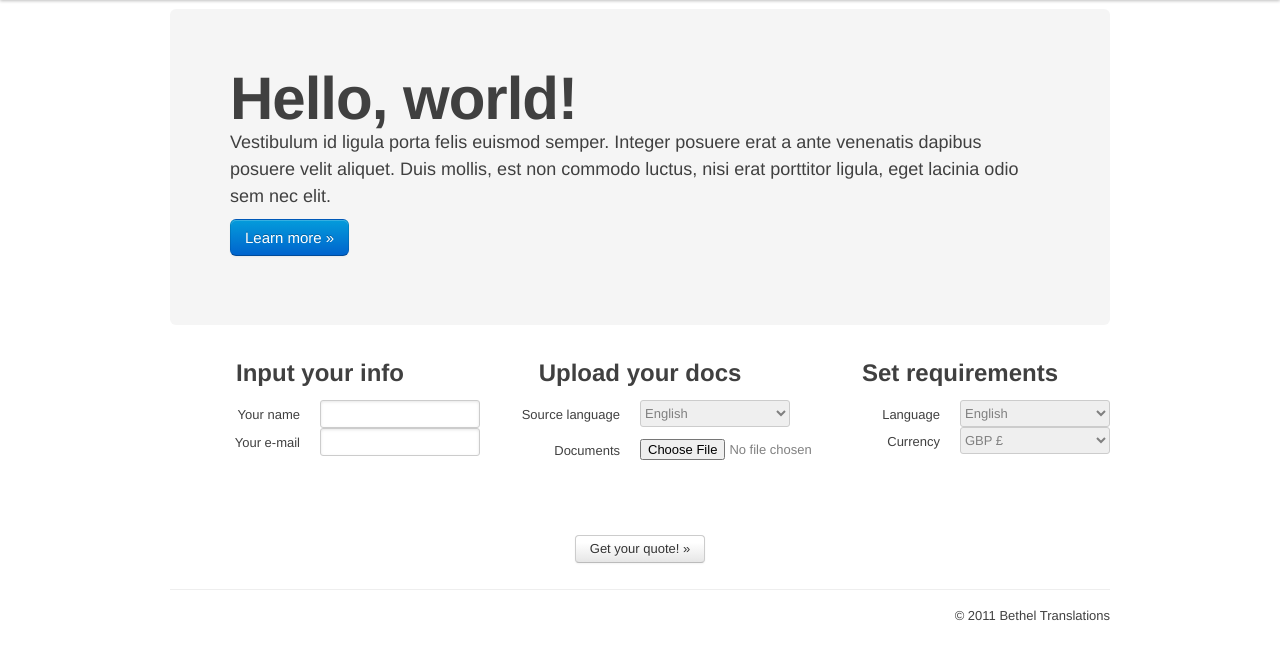
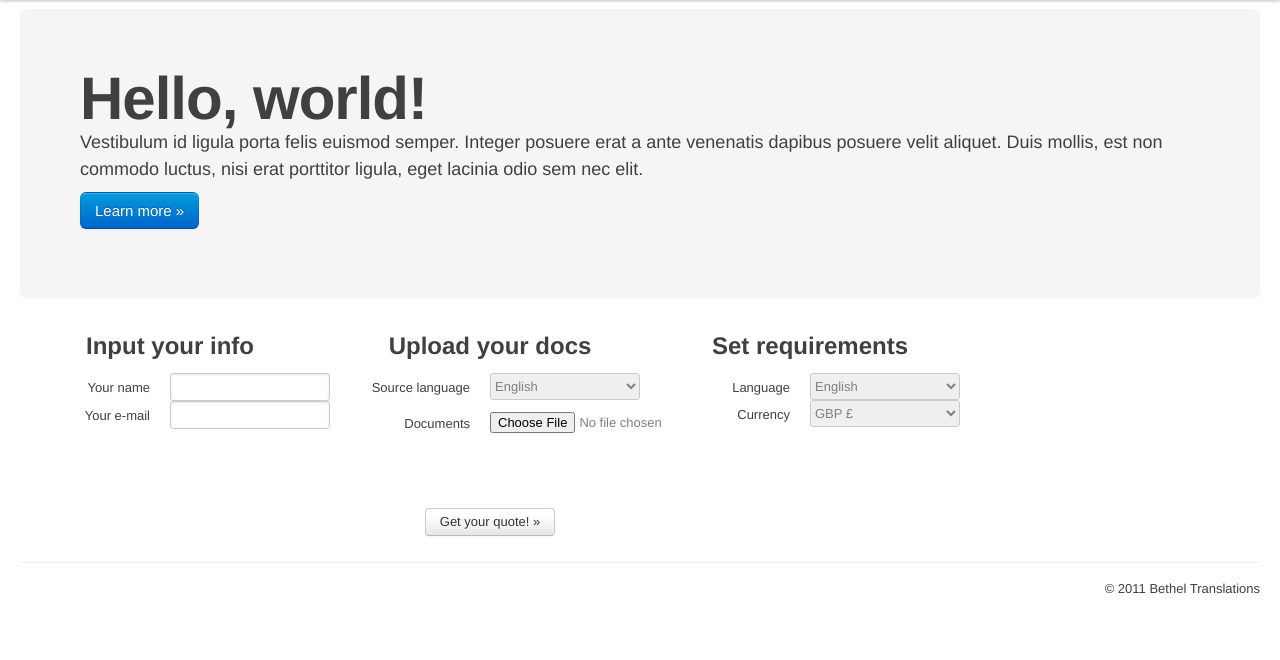
Before and after one commit to pjmoore92/teamo-webtranslator, a CodeIgniter app: page /en/welcome/index in a window 1280 px wide. Shown: the part 40-700 px from the top of the page. Run offline with CodeIgniter, Linux system fonts and the light colour scheme; the visitor is signed in with stand-in values (Sample User, id 1).

Commit message:
fixed: dashboard layout / fixed: fput uploads not resuming

```diff
--- a/application/views/template.php
+++ b/application/views/template.php
@@ -123,8 +123,8 @@
     </script>
     <!-- END OF HEADER -->
 
-    <div class="container"> <!--FIXME is this needed? -->
-      <div id="contents"><?= $contents ?></div>
+    <div class="container-fluid">
+      <?= $contents ?>
       <footer>
       <p>&copy; <?php
         $copyYear = 2011;
```
Also changed, not shown: 1 other file.
